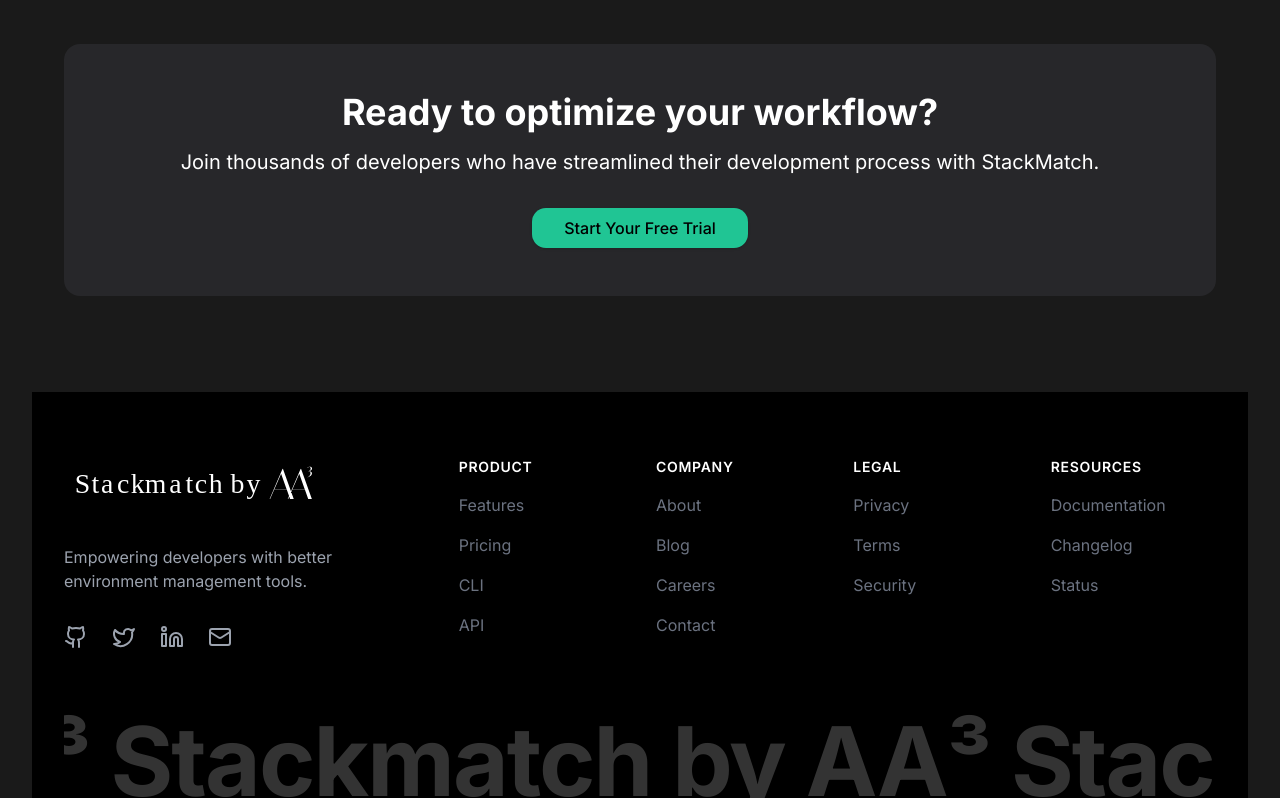
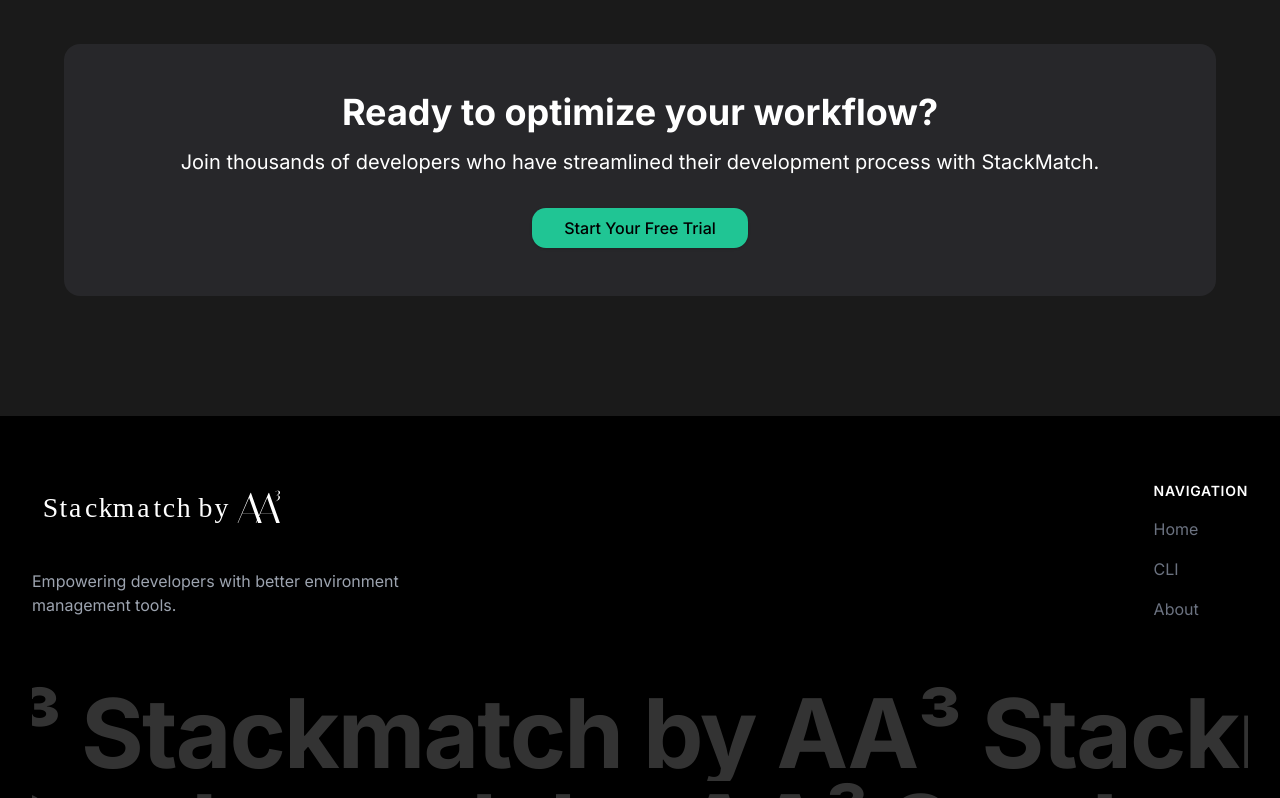
Before and after one commit to MRQ67/stackmatch-dashboard, a Next.js app: page / in a window 1280 px wide. Shown: the part 1212-2010 px from the top of the page. Built offline with nearby package versions, Linux system fonts and the light colour scheme; no server answers.

Commit message:
Modified the Footer Width

```diff
--- a/src/app/layout.tsx
+++ b/src/app/layout.tsx
@@ -3,6 +3,7 @@ import { Inter } from "next/font/google";
 import NextTopLoader from 'nextjs-toploader';
 import "./globals.css";
 import { ToastProvider } from "@/components/ToastProvider";
+import Footer from "@/components/Footer";
 
 const inter = Inter({
   subsets: ["latin"],
@@ -22,13 +23,12 @@ export default function RootLayout({
   return (
     <html lang="en" className="dark h-full">
       <body
-        className={`${inter.variable} font-sans antialiased flex flex-col min-h-full`}
+        className={`${inter.variable} font-sans antialiased flex flex-col min-h-screen`}
       >
         <NextTopLoader showSpinner={false} />
         <ToastProvider>
-          <div className="flex flex-col min-h-screen">
-            {children}
-          </div>
+          <div className="flex-1">{children}</div>
+          <Footer />
         </ToastProvider>
       </body>
     </html>
--- a/src/app/page.tsx
+++ b/src/app/page.tsx
@@ -110,7 +110,7 @@ export default function HomePage() {
           </div>
         </div>
       </div>
-      <Footer />
+
     </DashboardLayout>
   );
 }
--- a/src/components/DashboardLayout.tsx
+++ b/src/components/DashboardLayout.tsx
@@ -81,7 +81,7 @@ export default function DashboardLayout({ children }: { children: React.ReactNod
   const showHeader = !noHeaderPaths.includes(pathname);
 
   return (
-    <div className="flex flex-col min-h-screen bg-background">
+    <div className="flex flex-col h-full bg-background">
       {showHeader && <Header currentPageName={getPageName(pathname, searchParams)} />}
       <main className={`flex-1 w-full ${pathname === '/' ? 'bg-background' : 'bg-muted'} ${!showHeader ? 'flex items-center justify-center' : ''}`}>
         <div className="w-full max-w-7xl mx-auto px-4 sm:px-6 lg:px-8 py-6">
--- a/src/components/Footer.tsx
+++ b/src/components/Footer.tsx
@@ -1,56 +1,14 @@
+
 'use client';
 
 import Link from 'next/link';
-import { Github, Twitter, Linkedin, Mail } from 'lucide-react';
 import { VelocityScroll } from "@/components/magicui/scroll-based-velocity";
-
-const navigation = {
-  product: [
-    { name: 'Features', href: '/#features' },
-    { name: 'Pricing', href: '/pricing' },
-    { name: 'CLI', href: '/cli' },
-    { name: 'API', href: '/docs/api' },
-  ],
-  company: [
-    { name: 'About', href: '/about-us' },
-    { name: 'Blog', href: '/blog' },
-    { name: 'Careers', href: '/careers' },
-    { name: 'Contact', href: '/contact' },
-  ],
-  legal: [
-    { name: 'Privacy', href: '/privacy' },
-    { name: 'Terms', href: '/terms' },
-    { name: 'Security', href: '/security' },
-  ],
-  social: [
-    {
-      name: 'GitHub',
-      href: 'https://github.com/MRQ67/stackmatch-dashboard',
-      icon: Github,
-    },
-    {
-      name: 'Twitter',
-      href: 'https://twitter.com/stackmatch',
-      icon: Twitter,
-    },
-    {
-      name: 'LinkedIn',
-      href: 'https://linkedin.com/company/stackmatch',
-      icon: Linkedin,
-    },
-    {
-      name: 'Email',
-      href: 'mailto:contact@stackmatch.dev',
-      icon: Mail,
-    },
-  ],
-};
 
 export default function Footer() {
   return (
     <footer className="bg-white dark:bg-black border-t border-gray-200 dark:border-black" aria-labelledby="footer-heading">
       <h2 id="footer-heading" className="sr-only">Footer</h2>
-      <div className="max-w-7xl mx-auto py-12 px-4 sm:px-6 lg:py-16 lg:px-8">
+      <div className="w-full mx-auto py-12 px-4 sm:px-6 lg:py-16 lg:px-8">
         <div className="xl:grid xl:grid-cols-3 xl:gap-8">
           <div className="space-y-8 xl:col-span-1">
             <div className="flex items-center">
@@ -59,108 +17,17 @@ export default function Footer() {
             <p className="text-gray-500 dark:text-gray-400 text-base">
               Empowering developers with better environment management tools.
             </p>
-            <div className="flex space-x-6
-            ">
-              {navigation.social.map((item) => (
-                <Link
-                  key={item.name}
-                  href={item.href}
-                  target="_blank"
-                  rel="noopener noreferrer"
-                  className="text-gray-400 hover:text-gray-500 dark:hover:text-white"
-                >
-                  <span className="sr-only">{item.name}</span>
-                  <item.icon className="h-6 w-6" aria-hidden="true" />
-                </Link>
-              ))}
-            </div>
           </div>
-          <div className="mt-12 grid grid-cols-2 gap-8 xl:mt-0 xl:col-span-2">
-            <div className="md:grid md:grid-cols-2 md:gap-8">
-              <div>
-                <h3 className="text-sm font-semibold text-gray-900 dark:text-white tracking-wider uppercase">
-                  Product
-                </h3>
-                <ul role="list" className="mt-4 space-y-4">
-                  {navigation.product.map((item) => (
-                    <li key={item.name}>
-                      <Link
-                        href={item.href}
-                        className="text-base text-gray-500 hover:text-gray-900 dark:hover:text-white"
-                      >
-                        {item.name}
-                      </Link>
-                    </li>
-                  ))}
-                </ul>
-              </div>
-              <div className="mt-12 md:mt-0">
-                <h3 className="text-sm font-semibold text-gray-900 dark:text-white tracking-wider uppercase">
-                  Company
-                </h3>
-                <ul role="list" className="mt-4 space-y-4">
-                  {navigation.company.map((item) => (
-                    <li key={item.name}>
-                      <Link
-                        href={item.href}
-                        className="text-base text-gray-500 hover:text-gray-900 dark:hover:text-white"
-                      >
-                        {item.name}
-                      </Link>
-                    </li>
-                  ))}
-                </ul>
-              </div>
-            </div>
-            <div className="md:grid md:grid-cols-2 md:gap-8">
-              <div>
-                <h3 className="text-sm font-semibold text-gray-900 dark:text-white tracking-wider uppercase">
-                  Legal
-                </h3>
-                <ul role="list" className="mt-4 space-y-4">
-                  {navigation.legal.map((item) => (
-                    <li key={item.name}>
-                      <Link
-                        href={item.href}
-                        className="text-base text-gray-500 hover:text-gray-900 dark:hover:text-white"
-                      >
-                        {item.name}
-                      </Link>
-                    </li>
-                  ))}
-                </ul>
-              </div>
-              <div className="mt-12 md:mt-0">
-                <h3 className="text-sm font-semibold text-gray-900 dark:text-white tracking-wider uppercase">
-                  Resources
-                </h3>
-                <ul role="list" className="mt-4 space-y-4">
-                  <li>
-                    <Link
-                      href="/docs"
-                      className="text-base text-gray-500 hover:text-gray-900 dark:hover:text-white"
-                    >
-                      Documentation
-                    </Link>
-                  </li>
-                  <li>
-                    <Link
-                      href="/changelog"
-                      className="text-base text-gray-500 hover:text-gray-900 dark:hover:text-white"
-                    >
-                      Changelog
-                    </Link>
-                  </li>
-                  <li>
-                    <Link
-                      href="/status"
-                      className="text-base text-gray-500 hover:text-gray-900 dark:hover:text-white"
-                    >
-                      Status
-                    </Link>
-                  </li>
-                </ul>
-              </div>
+          <div className="mt-12 xl:mt-0 xl:col-span-2 flex justify-end">
+            <div>
+              <h3 className="text-sm font-semibold text-gray-900 dark:text-white tracking-wider uppercase">
+                Navigation
+              </h3>
+              <ul role="list" className="mt-4 space-y-4">
+                <li><Link href="/" className="text-base text-gray-500 hover:text-gray-900 dark:hover:text-white">Home</Link></li>
+                <li><Link href="/cli" className="text-base text-gray-500 hover:text-gray-900 dark:hover:text-white">CLI</Link></li>
+                <li><Link href="/about-us" className="text-base text-gray-500 hover:text-gray-900 dark:hover:text-white">About</Link></li>
+              </ul>
             </div>
           </div>
         </div>
```
